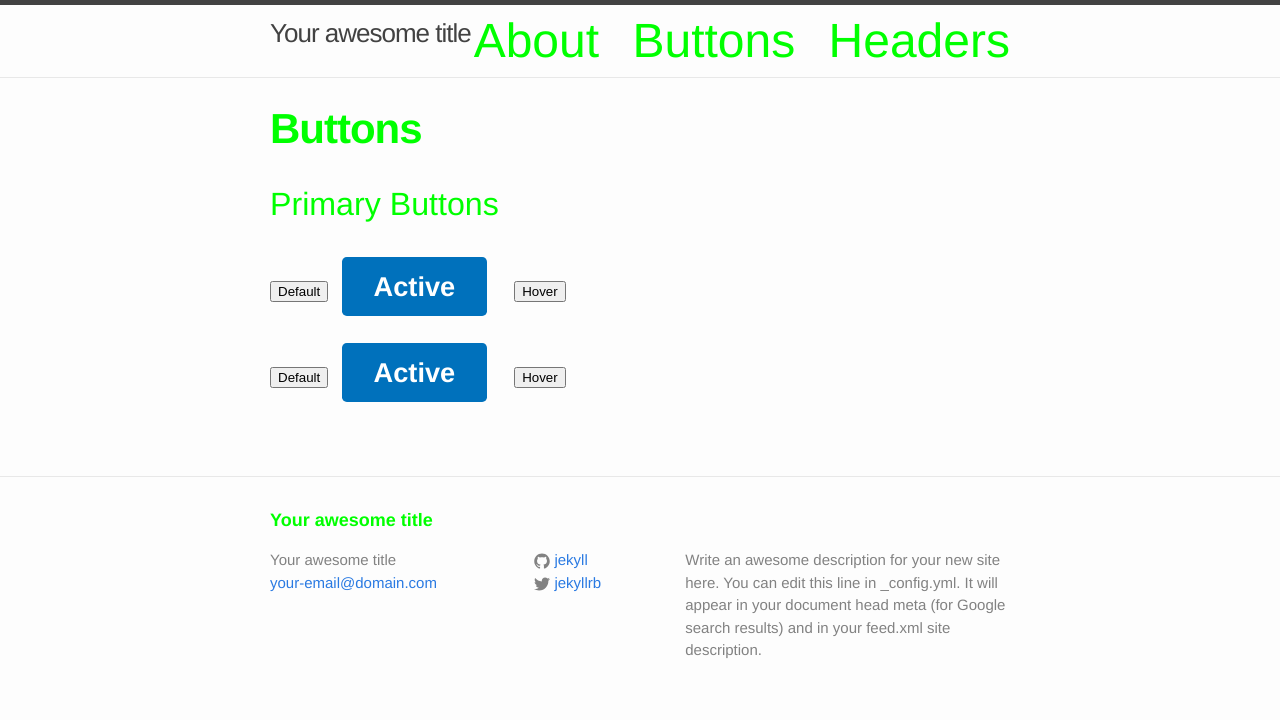
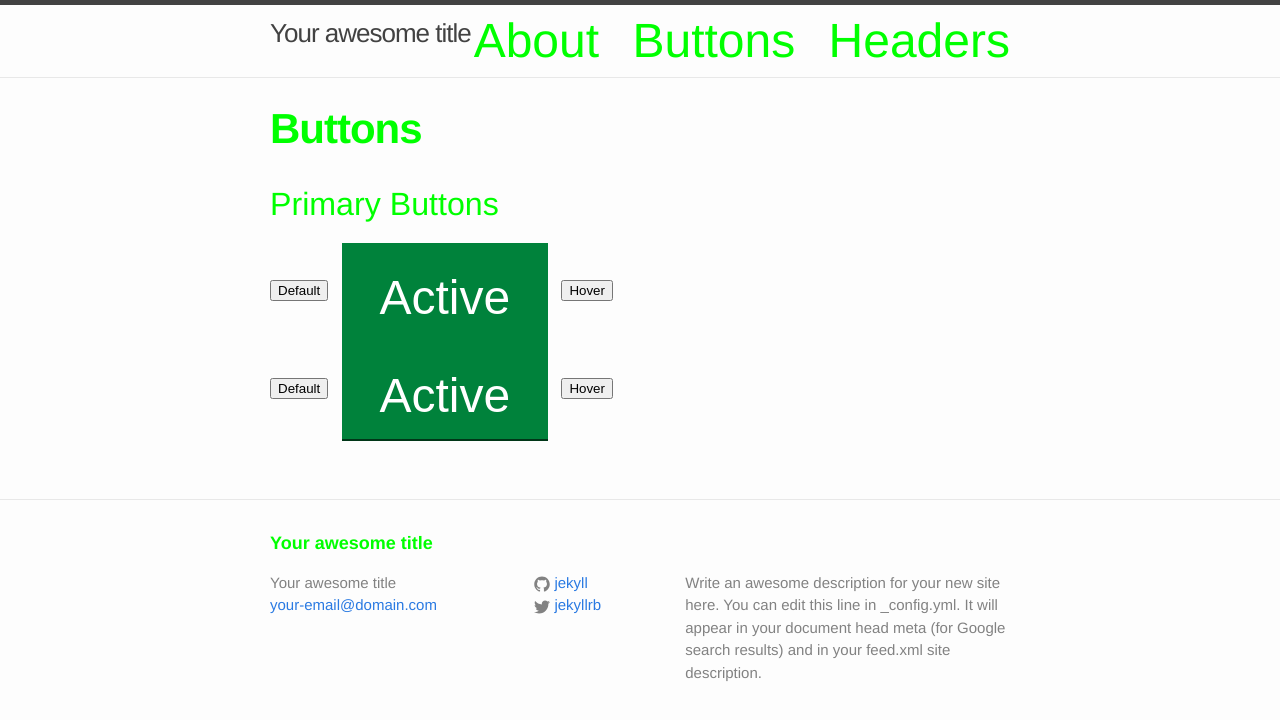
Before and after one commit to armydotmil/armydotmil.github.io, a Jekyll site: the page built from buttons.md, in a window 1280 px wide. Shown: the top 720 px of the page. Built offline with Jekyll 4.4.1, drawn with Linux system fonts in a browser that asks for light colours.

Commit message:
Update _buttons.scss

```diff
--- a/_sass/_buttons.scss
+++ b/_sass/_buttons.scss
@@ -1,22 +1,18 @@
 // Buttons
 
 .usa-button-active {
-  appearance: none;
-  background-color: #0071bc;
-  border-radius: 0.3rem;
-  color: #ffffff;
-  border: 0;
+  background-color: #00823b;
+  border: medium none;
+  border-radius: 0;
+  box-shadow: 0 2px 0 #003618;
+  box-sizing: border-box;
+  color: #fff;
   cursor: pointer;
   display: inline-block;
-  font-family: "Source Sans Pro","Helvetica","Arial",sans-serif;
-  font-size: 1.7rem;
-  font-weight: 700;
-  line-height: 1;
-  margin-bottom: 0.5em;
-  margin-right: 0.5em;
-  margin-top: 0.5em;
-  outline: medium none;
-  padding: 1rem 2rem;
-  text-align: center;
+  font-size: 1em;
+  line-height: 1.25;
+  padding: 0.526316em 0.789474em 0.263158em;
+  position: relative;
   text-decoration: none;
-  }
+  vertical-align: top;
+}
```
